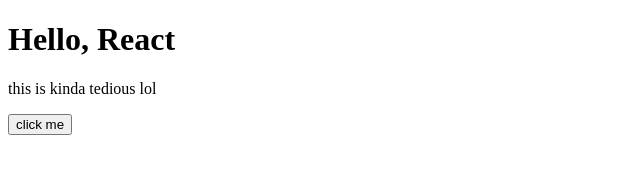
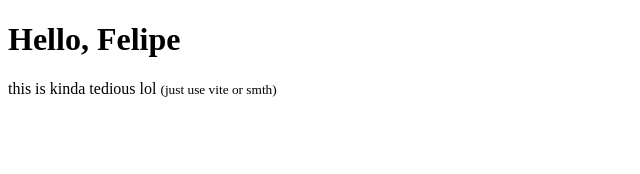
Before and after one commit to felipeozalmeida/react-via-cdn, a plain HTML site: page index.html in a window 1280 px wide. Shown: the whole page, without its empty margins (0-640 px from the left). Drawn offline with nearby package versions, Linux system fonts and the light colour scheme.

Commit message:
feat: add more nesting, interpolation & conditional rendering

```diff
--- a/index.html
+++ b/index.html
@@ -18,16 +18,25 @@
       }
 
       function App() {
+        var name = "Felipe";
+        var isShowingButton = Math.random() > 0.5;
         return React.createElement(
           "div",
           null,
-          React.createElement("h1", null, "Hello, React"),
-          React.createElement("p", null, "this is kinda tedious lol"),
+          React.createElement("h1", null, "Hello, " + name),
           React.createElement(
-            Button,
-            { onClick: () => alert("you clicked me oh eme gee!") },
-            "click me"
-          )
+            "p",
+            null,
+            "this is kinda tedious lol ",
+            React.createElement("small", null, "(just use vite or smth)")
+          ),
+          isShowingButton
+            ? React.createElement(
+                Button,
+                { onClick: () => alert("you clicked me oh eme gee!") },
+                "click me"
+              )
+            : null
         );
       }
 
```
